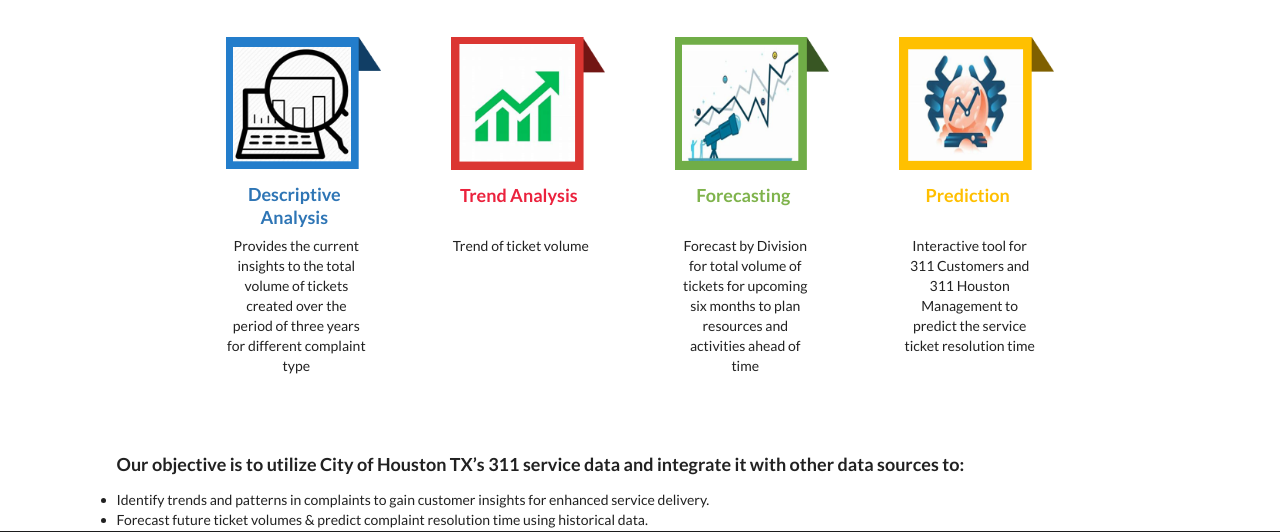
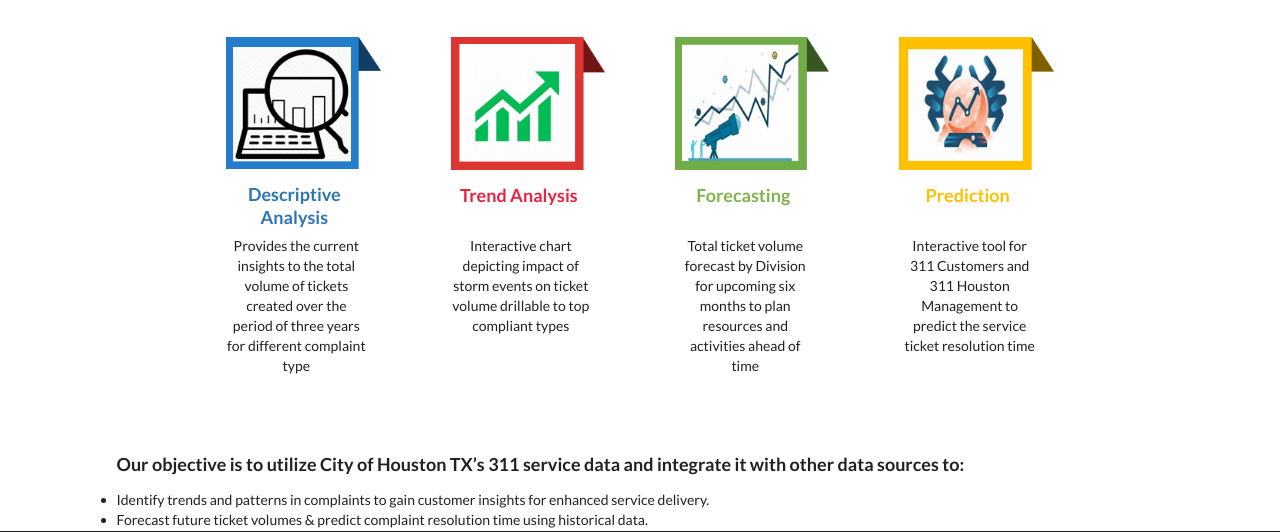
Before and after one commit to alonamar/dva-team28, a Flask app: page / in a window 1280 px wide. Shown: the part 221-753 px from the top of the page. Run offline with Flask 2, Linux system fonts and the light colour scheme; parts of the project's set-up code (start-up, migrations or seed data) failed here and were passed over; some libraries are stand-ins or nearby versions.

Commit message:
changing verbage

```diff
--- a/forms.py
+++ b/forms.py
@@ -1,5 +1,5 @@
 from flask_wtf import FlaskForm
-from wtforms import BooleanField, FloatField, SubmitField, SelectField
+from wtforms import BooleanField, FloatField, SubmitField, SelectField, StringField
 from flask_wtf.file import FileField, FileRequired, FileAllowed
 from wtforms.validators import DataRequired, InputRequired
 from os import listdir
@@ -62,15 +62,14 @@
     DIVISION = SelectField('Division', choices=getChoices(div_names))
     SR_TYPE = SelectField('Service Request', choices=[], validators=[DataRequired()])
     QUEUE = SelectField('Queue', choices=getChoices(queue_names))
-    SLA = FloatField('SLA (Days)', validators=[InputRequired()], render_kw={'type':'number', 'step':'any', 'min':0})
+    SLA = StringField('SLA (Days)', render_kw={'type':'number', 'step':'any', 'min':0}) #  , validators=[InputRequired()])
     LATITUDE = FloatField('Latitude', validators=[InputRequired()],
                           render_kw={'type':'number', 'step':'any', 'max':'31', 'min':'29'})
     LONGITUDE = FloatField('Longitude', validators=[InputRequired()],
                            render_kw={'type':'number', 'step':'any', 'max':'-94', 'min':'-96'})
     Channel_Type = SelectField('Channel Type', choices=getChoices(channel_names))
     eventType = SelectField('Event Type', choices=getChoices(event_names))
-    Nearest_facility = FloatField('Nearest facility (km)', validators=[InputRequired()], render_kw={'type':'number', 'step':'any', 'min':0})
-    disnearestpolst = FloatField('Nearest Police Station (km)', validators=[InputRequired()], render_kw={'type':'number', 'step':'any', 'min':0})
+    Nearest_facility = FloatField('Nearest recycling Facility (km)', validators=[InputRequired()], render_kw={'type':'number', 'step':'any', 'min':0})
     weatherflag = BooleanField('Weather Flag')
     polStLessThan2km = BooleanField('Police Station less than 2km')
     submit = SubmitField('Predict')
--- a/predict.py
+++ b/predict.py
@@ -20,7 +20,6 @@
     'weatherflag',  # - num
     'eventType',  # - cat
     'Nearest_facility',  # - num
-    'disnearestpolst',  # - num
     'polStLessThan2km'  # - num
 ]
 
@@ -38,7 +37,8 @@
     else:
         data = dict2DF(X_test)
 
-    numbers = ['SLA', 'LATITUDE', 'LONGITUDE', 'weatherflag', 'Nearest_facility', 'disnearestpolst', 'polStLessThan2km']
+    data.loc[data['SLA'] == "", ['SLA']] = 0
+    numbers = ['SLA', 'LATITUDE', 'LONGITUDE', 'weatherflag', 'Nearest_facility', 'polStLessThan2km']
     data[numbers] = data[numbers].astype(dtype='float64')
     catDF = data.select_dtypes(include=['object'])
     numDF = data.select_dtypes(include=['float64'])
--- a/templates/index.html
+++ b/templates/index.html
@@ -43,13 +43,12 @@
                 </div>
                 <div class="three wide column">
                     <p class="ui subHeader">
-                        Trend of ticket volume
+                        Interactive chart depicting impact of storm events on ticket volume drillable to top compliant types
                     </p>
                 </div>
                 <div class="three wide column">
                     <p class="ui subHeader">
-                        Forecast by Division for total volume of tickets for upcoming six months to plan resources and
-                        activities ahead of time
+                        Total ticket volume forecast by Division for upcoming six months to plan resources and activities ahead of time
                     </p>
                 </div>
                 <div class="three wide column">
--- a/templates/layout.html
+++ b/templates/layout.html
@@ -53,7 +53,7 @@
             <a class="item" href="mailto:ksivakumar32@gatech.edu">Kalpana Athyandam Sivakumar</a>
             <a class="item" href="mailto:rajatkashyap@gatech.edu">Rajat Kashyap</a>
             <a class="item" href="mailto:rgupta356@gatech.edu">Reema Gupta</a>
-            <a class="item" href="mailto:sonkusare@gatech.edu">Sapna Sonkusare</a>
+            <a class="item" href="mailto:ssonkusare3@gatech.edu">Sapna Sonkusare</a>
         </div>
     </div>
 </div>
--- a/templates/predictions.html
+++ b/templates/predictions.html
@@ -7,9 +7,8 @@
             <div class="content">
                 Overdue Prediction
                 <div class="sub header">
-                    Prediction the time it will take to close a ticket, using our trained models.<br>
-                    It provides a simple query, giving the prediction for the filled call.<br>
-                    It is also possible to upload a file, and download the results per call.
+                    UI to predict time to close a ticket using our trained models.<br>
+                    Optionally, user can upload a file for prediction and use download option to save the results per call.
                 </div>
             </div>
         </h1>
--- a/templates/trends.html
+++ b/templates/trends.html
@@ -17,9 +17,7 @@
         <div class="content">
             Interactive:
             <div class="sub header">
-                Here we aggregated monthly Houston 311 call volume for 2017-2019 (till sept.).<br>
-                Drilled down monthly with Red dots signifying days when there was a weather event.<br>
-                Further drilled down to top 3 311 calls per selected day<br>
+                Trend analysis on Houston 311 call counts with integrated Storm data using D3 interactive visual
             </div>
         </div>
     </h4>
```
Also changed, not shown: 4 other files.
